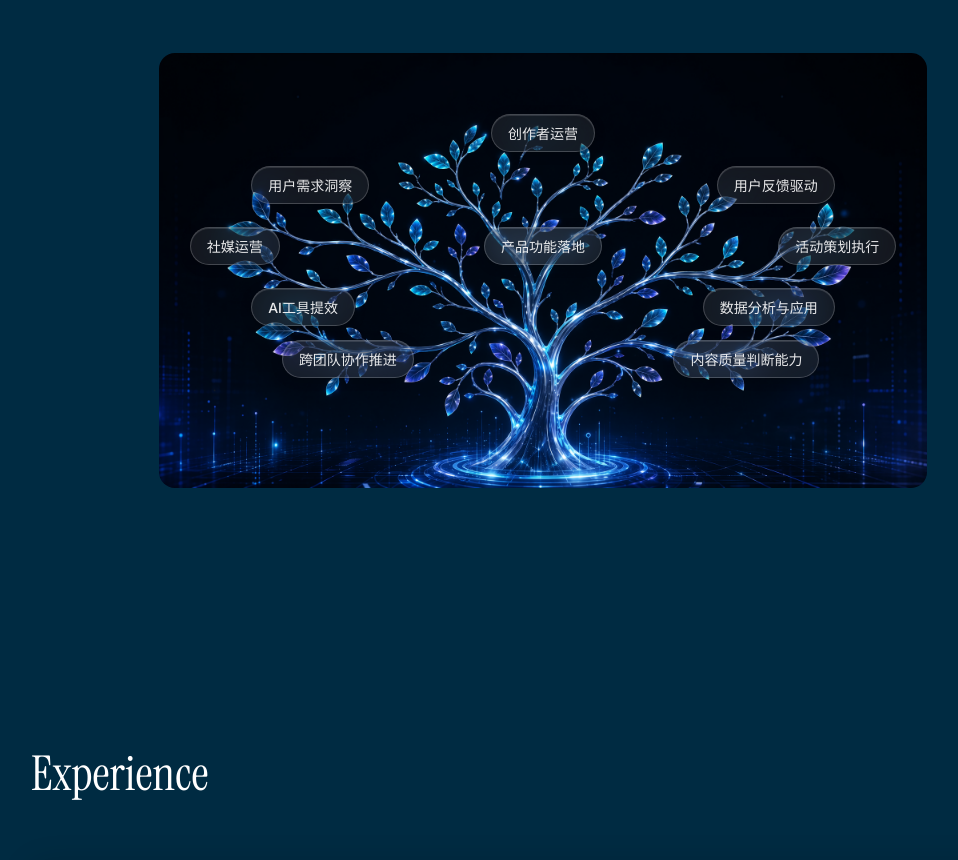
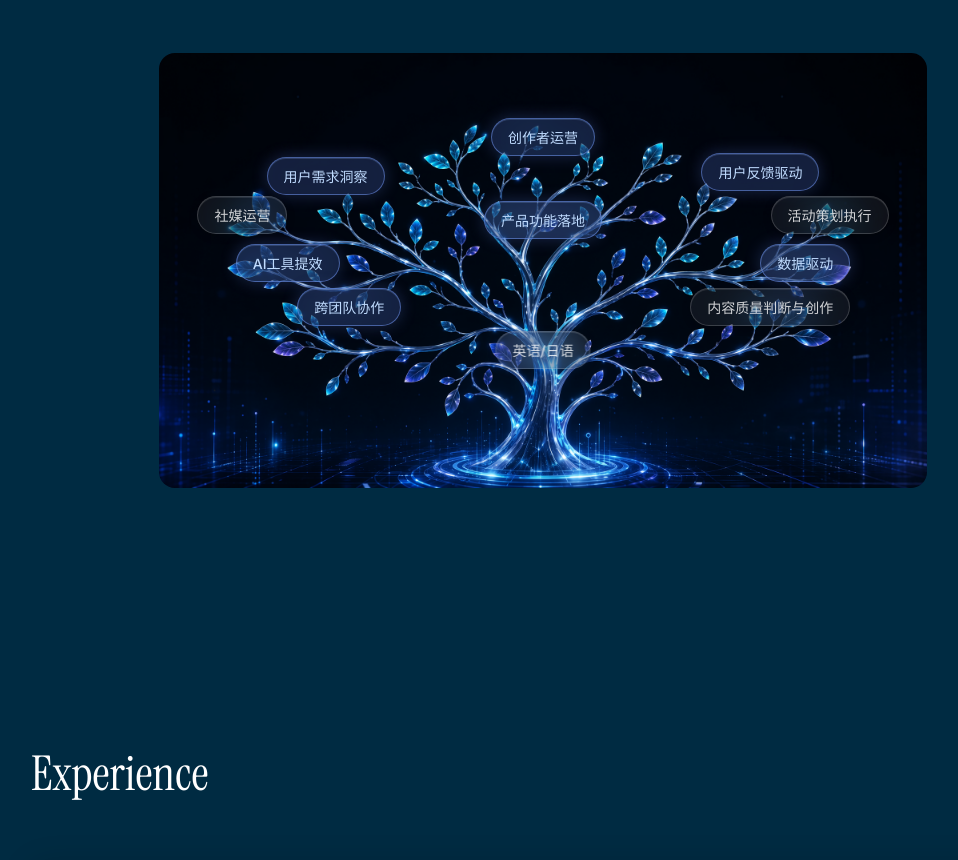
Before and after one commit to morinooto013/lsypersonal-space, a React (Vite) app: page / in a window 1280 px wide. Shown: the part 2018-2878 px from the top of the page, without its empty margins (97-1055 px from the left). Built offline with nearby package versions, Linux system fonts and the light colour scheme.

Commit message:
fix: rename skills, add 英语/日语, tighter layout, highlight key skills in blue

```diff
--- a/src/components/SkillTree.tsx
+++ b/src/components/SkillTree.tsx
@@ -1,15 +1,16 @@
 export default function SkillTree() {
-  const skills = [
-    '创作者运营',
-    '用户需求洞察',
-    '用户反馈驱动',
-    '社媒运营',
-    '产品功能落地',
-    '活动策划执行',
-    'AI工具提效',
-    '数据分析与应用',
-    '跨团队协作推进',
-    '内容质量判断能力',
+  const skills: { name: string; highlight?: boolean }[] = [
+    { name: '创作者运营', highlight: true },
+    { name: '用户需求洞察', highlight: true },
+    { name: '用户反馈驱动', highlight: true },
+    { name: '社媒运营' },
+    { name: '产品功能落地', highlight: true },
+    { name: '活动策划执行' },
+    { name: 'AI工具提效', highlight: true },
+    { name: '数据驱动', highlight: true },
+    { name: '跨团队协作', highlight: true },
+    { name: '内容质量判断与创作' },
+    { name: '英语/日语' },
   ]
 
   return (
@@ -23,7 +24,7 @@ export default function SkillTree() {
           Skill Tree
         </h2>
 
-        {/* Tree with background image - slightly smaller */}
+        {/* Tree with background image */}
         <div className="relative w-full max-w-3xl mx-auto">
           <img
             src="/skill-tree-bg.png"
@@ -32,29 +33,32 @@ export default function SkillTree() {
             draggable={false}
           />
 
-          {/* Skill nodes tightly packed on the tree canopy */}
+          {/* Skill nodes packed tightly on the tree */}
           <div className="absolute inset-0">
             <div className="relative w-full h-full">
 
               {/* Row 1 - top */}
-              <SkillNode name={skills[0]} className="absolute top-[14%] left-1/2 -translate-x-1/2" />
+              <SkillNode {...skills[0]} className="absolute top-[15%] left-1/2 -translate-x-1/2" />
 
-              {/* Row 2 */}
-              <SkillNode name={skills[1]} className="absolute top-[26%] left-[12%]" />
-              <SkillNode name={skills[2]} className="absolute top-[26%] right-[12%]" />
+              {/* Row 2 - tight */}
+              <SkillNode {...skills[1]} className="absolute top-[24%] left-[14%]" />
+              <SkillNode {...skills[2]} className="absolute top-[23%] right-[14%]" />
 
-              {/* Row 3 - widest */}
-              <SkillNode name={skills[3]} className="absolute top-[40%] left-[4%]" />
-              <SkillNode name={skills[4]} className="absolute top-[40%] left-1/2 -translate-x-1/2" />
-              <SkillNode name={skills[5]} className="absolute top-[40%] right-[4%]" />
+              {/* Row 3 - widest, three across */}
+              <SkillNode {...skills[3]} className="absolute top-[33%] left-[5%]" />
+              <SkillNode {...skills[4]} className="absolute top-[34%] left-1/2 -translate-x-1/2" />
+              <SkillNode {...skills[5]} className="absolute top-[33%] right-[5%]" />
 
               {/* Row 4 */}
-              <SkillNode name={skills[6]} className="absolute top-[54%] left-[12%]" />
-              <SkillNode name={skills[7]} className="absolute top-[54%] right-[12%]" />
+              <SkillNode {...skills[6]} className="absolute top-[44%] left-[10%]" />
+              <SkillNode {...skills[7]} className="absolute top-[44%] right-[10%]" />
 
               {/* Row 5 */}
-              <SkillNode name={skills[8]} className="absolute top-[66%] left-[16%]" />
-              <SkillNode name={skills[9]} className="absolute top-[66%] right-[14%]" />
+              <SkillNode {...skills[8]} className="absolute top-[54%] left-[18%]" />
+              <SkillNode {...skills[9]} className="absolute top-[54%] right-[10%]" />
+
+              {/* Row 6 */}
+              <SkillNode {...skills[10]} className="absolute top-[64%] left-1/2 -translate-x-1/2" />
 
             </div>
           </div>
@@ -65,21 +69,28 @@ export default function SkillTree() {
   )
 }
 
-function SkillNode({ name, className }: { name: string; className?: string }) {
+function SkillNode({ name, highlight, className }: { name: string; highlight?: boolean; className?: string }) {
   return (
     <div className={className}>
       <div
-        className="rounded-full px-3.5 py-1.5 sm:px-4 sm:py-1.5 transition-all duration-300 hover:scale-105 cursor-default"
-        style={{
-          background: 'rgba(255, 255, 255, 0.08)',
+        className="rounded-full px-3 py-1 sm:px-4 sm:py-1.5 transition-all duration-300 hover:scale-105 cursor-default"
+        style={highlight ? {
+          background: 'rgba(99, 140, 255, 0.2)',
           backdropFilter: 'blur(20px)',
           WebkitBackdropFilter: 'blur(20px)',
-          border: '1px solid rgba(255, 255, 255, 0.2)',
+          border: '1px solid rgba(120, 160, 255, 0.5)',
           boxShadow:
-            'inset 0 1px 0 rgba(255, 255, 255, 0.12), 0 2px 12px rgba(0, 0, 0, 0.2)',
+            'inset 0 1px 0 rgba(150, 190, 255, 0.2), 0 0 16px rgba(99, 140, 255, 0.25), 0 2px 8px rgba(0, 0, 0, 0.2)',
+        } : {
+          background: 'rgba(255, 255, 255, 0.06)',
+          backdropFilter: 'blur(20px)',
+          WebkitBackdropFilter: 'blur(20px)',
+          border: '1px solid rgba(255, 255, 255, 0.18)',
+          boxShadow:
+            'inset 0 1px 0 rgba(255, 255, 255, 0.1), 0 2px 8px rgba(0, 0, 0, 0.2)',
         }}
       >
-        <span className="text-xs sm:text-sm text-white/90 font-medium whitespace-nowrap">
+        <span className={`text-xs sm:text-sm font-medium whitespace-nowrap ${highlight ? 'text-blue-200' : 'text-white/80'}`}>
           {name}
         </span>
       </div>
```
